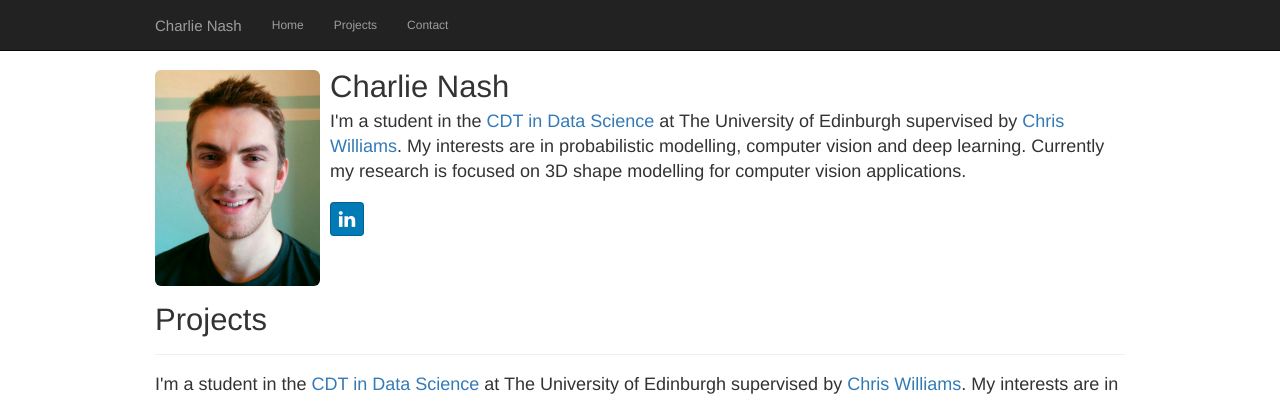
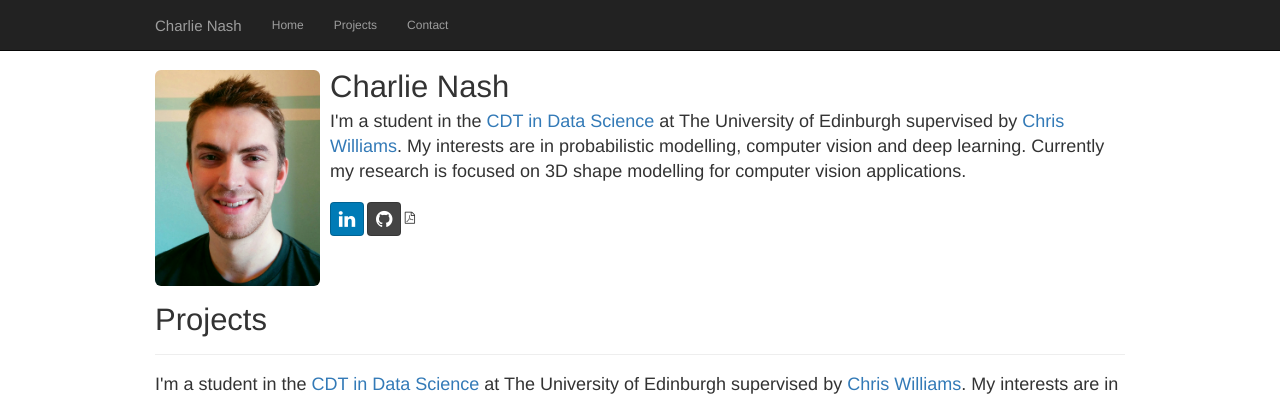
Before and after one commit to charlienash/charlienash.github.io, a Jekyll site: the page index.html, which Jekyll copies as it is, in a window 1280 px wide. Shown: the top 396 px of the page. Built offline with Jekyll 4.4.1, drawn with Linux system fonts in a browser that asks for light colours; nearby versions of some CDN libraries; library files that are not in the unit come from our copies.

Commit message:
Update index.html

```diff
--- a/index.html
+++ b/index.html
@@ -95,6 +95,10 @@
 					    <a class="btn btn-social-icon btn-linkedin">
 					 	<span class="fa fa-linkedin fa-2x"></span>
 				            </a>
+    					    <a class="btn btn-social-icon btn-github">
+					 	<span class="fa fa-github fa-2x"></span>
+				            </a>
+				            <i class="fa fa-file-pdf-o"></i>
 					  </div>
 					</div>
 
```
